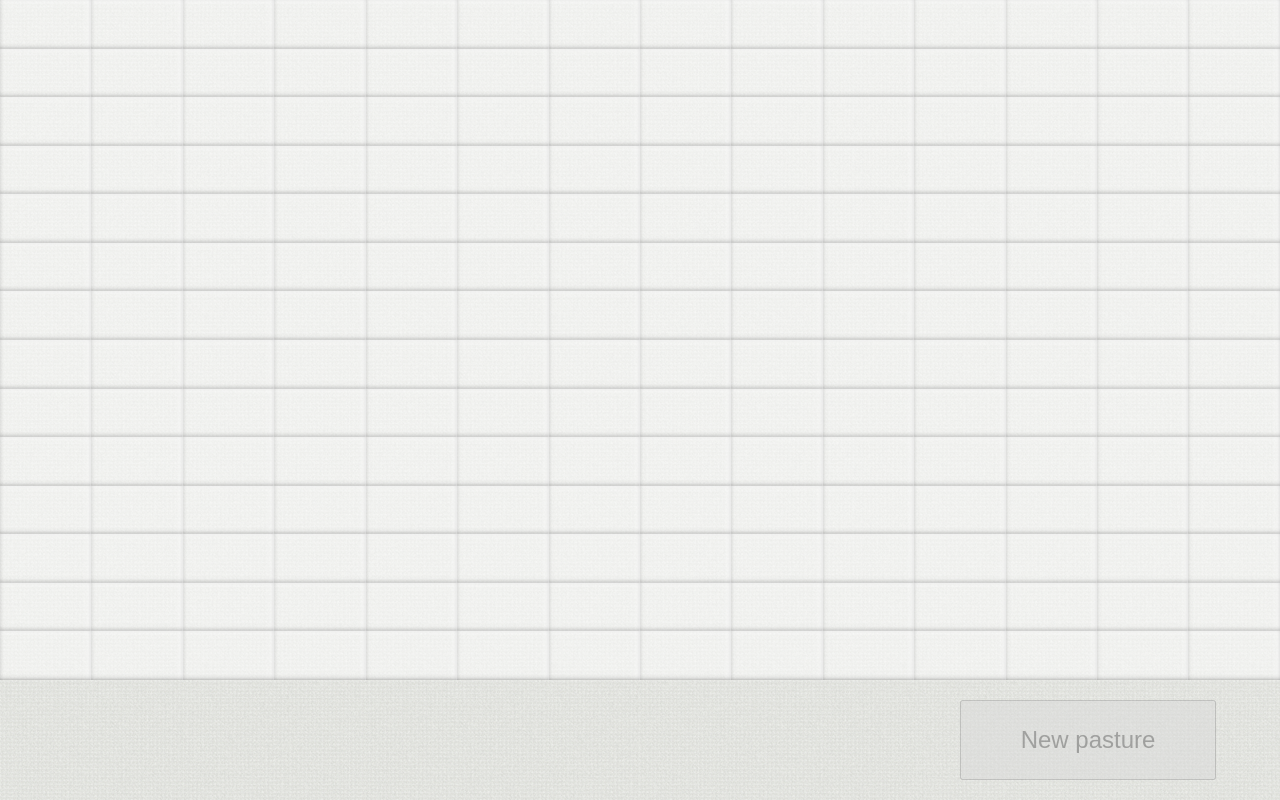
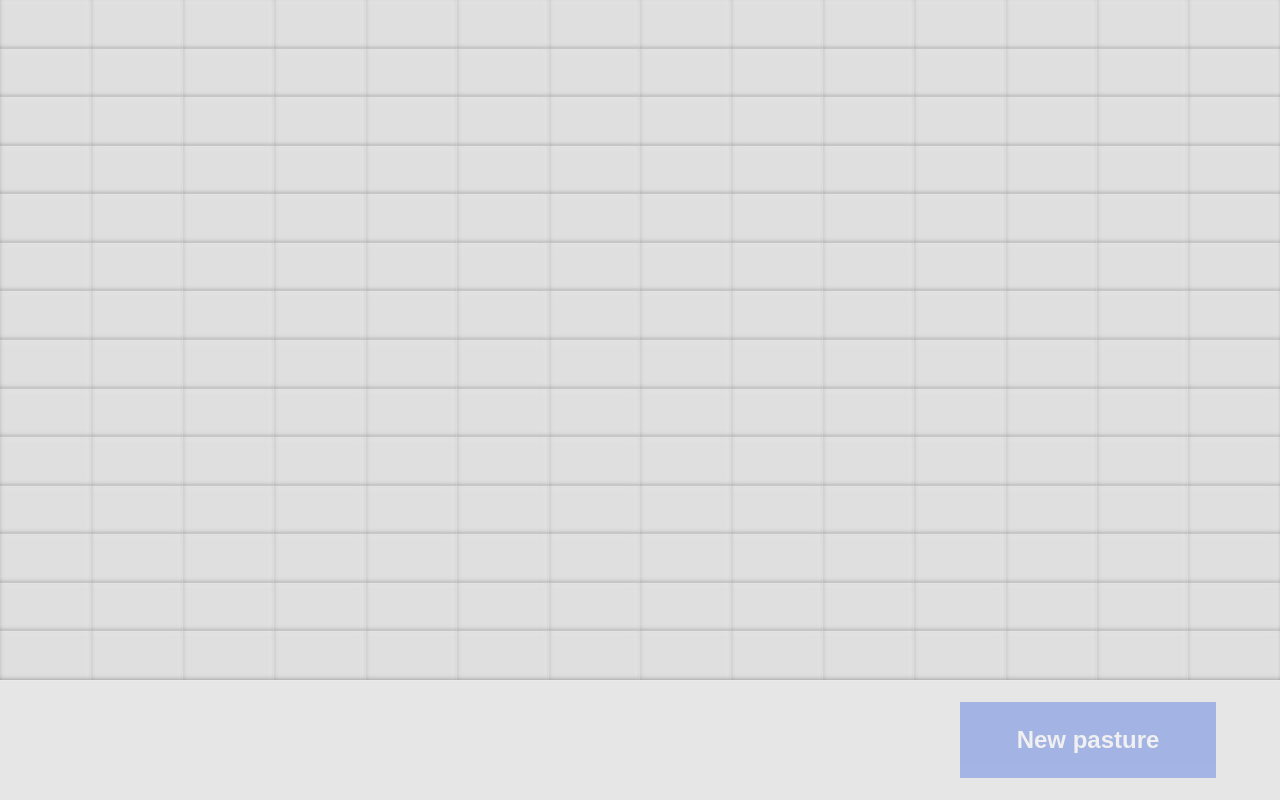
Before and after one commit to strogonoff/eval.ee, a React (Create React App) app in the folder sheepsweeper/: page / in a window 1280 px wide. Built offline with nearby package versions, Linux system fonts and the light colour scheme.

Commit message:
Sheepsweeper: Appearance changes

```diff
--- a/sheepsweeper/src/App.css
+++ b/sheepsweeper/src/App.css
@@ -15,7 +15,8 @@
   align-items: center;
   justify-content: stretch;
   box-sizing: border-box;
-  background: url(farmer.png) repeat;
+  background: url(green_cup.png) repeat;
+  background: silver;
   background-attachment: fixed;
 }
 
@@ -26,6 +27,7 @@
   justify-content: space-around;
   align-items: center;
   width: 100%;
+  background-color: rgba(255, 255, 255, 0.6);
 }
 
 .Dashboard, .Dashboard button {
@@ -50,6 +52,15 @@
   padding: 1em;
   width: 100%;
   height: 100%;
+
+  border: 0;
+  background-color: royalblue;
+  cursor: pointer;
+  color: white;
+  font-weight: bold;
+}
+.Controls button[disabled] {
+  opacity: 0.4;
 }
 
 .Grid {
@@ -73,7 +84,12 @@
   justify-content: center;
   align-items: center;
 }
-
+.Square > div {
+  transition: opacity .075s linear;
+}
+.Square.🐑 > div {
+  transition: opacity 0.075s linear;
+}
 .Square.exposed {
   box-shadow: 0 0 1px 0 white;
 }
@@ -85,21 +101,20 @@
   flex-flow: column nowrap;
   justify-content: center;
   align-items: center;
-  transition: opacity .2s linear;
 }
+
 .Square.exposed.🐑 {
   background-color: rgba(255, 255, 200, 0.2);
 }
 .Square.exposed.🌱 {
-  background-color: rgba(220, 255, 255, 0.2);
+  background-color: rgba(230, 255, 215, 0.3);
 }
 .Square.hidden {
   background-color: rgba(255, 255, 255, 0.5);
-  transition: box-shadow .2s linear, background-color .2s linear;
-   box-shadow: 0 0 1px 0 white, inset 0 -0.2vmin 0.8vmin -0.4vmin rgba(0,0,0,0.6), inset -0.6vmin 0.4vmin 0.8vmin -0.4vmin rgba(255,255,255,1);
+  transition: box-shadow .1s linear, background-color .1s linear;
+  box-shadow: 0 0 1px 0 white, inset 0 -0.2vmin 0.8vmin -0.4vmin rgba(0,0,0,0.6), inset -0.6vmin 0.4vmin 0.8vmin -0.4vmin rgba(255,255,255,0.4);
 }
   /*box-shadow: 0 0 1px 0 white, inset 0 -0.2vmin 0.8vmin -0.4vmin rgba(0,0,0,0.2), inset -0.6vmin 0.4vmin 0.8vmin -0.4vmin rgba(255,255,255,0.4);*/
 
 .Square.hidden:hover {
-  background-color: rgba(255, 255, 255, 0.35);
  }
```
